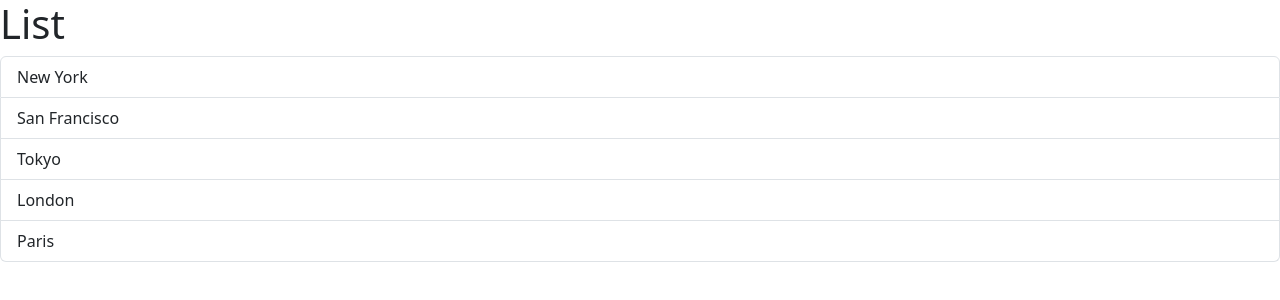
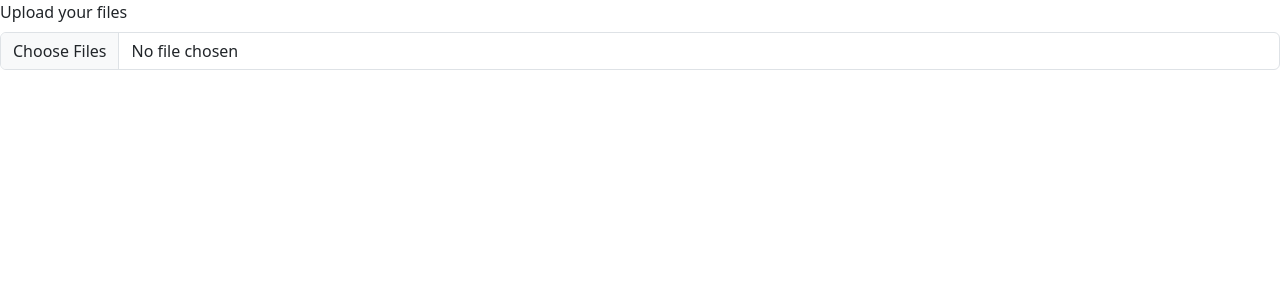
Before and after one commit to JoshuaRaybould/music-tracker-web, a React (Vite) app: page / in a window 1280 px wide. Shown: the top 300 px of the page. Built offline with nearby package versions, Linux system fonts and the light colour scheme.

Commit message:
Add FileInput to main page

```diff
--- a/src/App.tsx
+++ b/src/App.tsx
@@ -1,11 +1,11 @@
-import ListGroup from "./components/ListGroup";
+import FileInput from "./components/FileInput";
 
 function App() {
-  return (
-    <div>
-      <ListGroup />
-    </div>
-  );
+   return (
+      <div>
+         <FileInput />
+      </div>
+   );
 }
 
 export default App;
```
